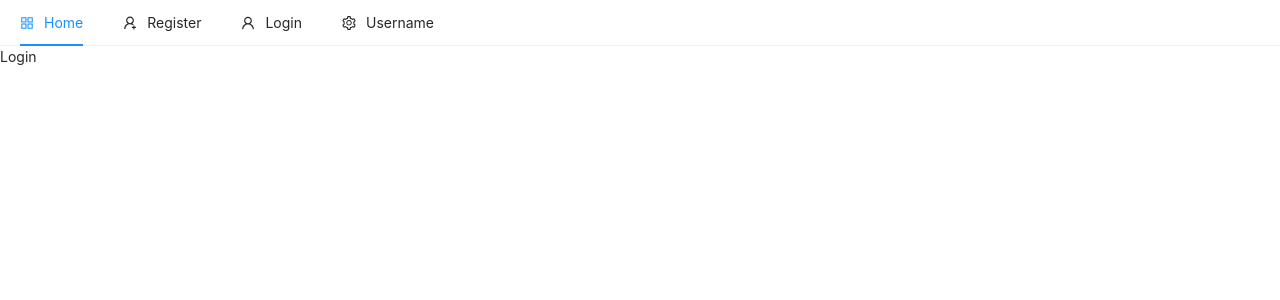
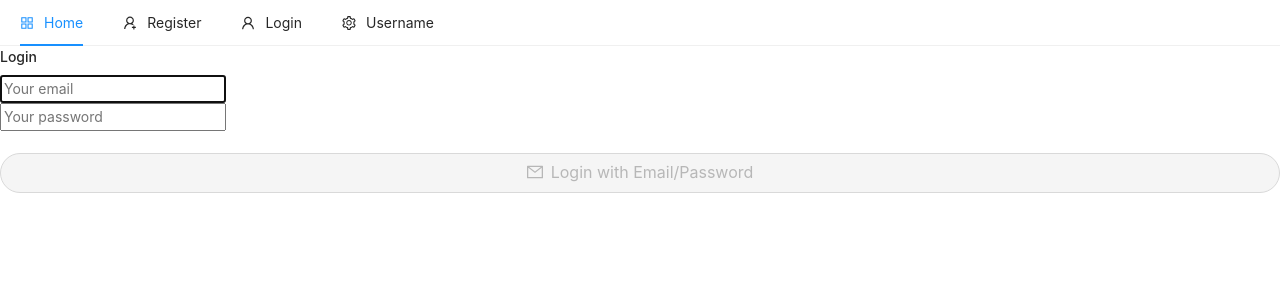
Before and after one commit to dontrellthedeveloper/mern-tech-ecommerce, a React (Create React App) app: page /login in a window 1280 px wide. Shown: the top 300 px of the page. Built offline with nearby package versions, Linux system fonts and the light colour scheme; no server answers.

Commit message:
added login page

```diff
--- a/src/pages/auth/Login.js
+++ b/src/pages/auth/Login.js
@@ -1,11 +1,70 @@
-import React from "react";
+import React, { useState } from "react";
+import { auth } from "../../firebase";
+import { toast } from "react-toastify";
+import { Button } from "antd";
+import { MailOutlined } from "@ant-design/icons";
 
 const Login = () => {
-  return (
-    <div>
-      <p>Login</p>
-    </div>
-  );
+    const [email, setEmail] = useState("");
+    const [password, setPassword] = useState('');
+
+    const handleSubmit = async (e) => {
+        console.log('env--->', process.env.REACT_APP_REGISTER_URL);
+        e.preventDefault();
+    };
+
+    const loginForm = () => (
+        <form onSubmit={handleSubmit}>
+            <div className='form-group'>
+                <input
+                    type="email"
+                    className="form-control"
+                    value={email}
+                    onChange={(e) => setEmail(e.target.value)}
+                    placeholder="Your email"
+                    autoFocus
+                />
+            </div>
+
+
+            <div className='form-group'>
+                <input
+                    type="email"
+                    className="form-control"
+                    value={password}
+                    onChange={(e) => setPassword(e.target.value)}
+                    placeholder="Your password"
+                />
+            </div>
+
+
+            <br/>
+            <Button
+                onClick={handleSubmit}
+                type="primary"
+                className="mb-3"
+                block
+                shape="round"
+                icon={<MailOutlined />}
+                size="large"
+                disabled={!email || password.length < 6}
+            >
+                Login with Email/Password
+            </Button>
+        </form>
+    );
+
+    return (
+        <div className="container p-5">
+            <div className="row">
+                <div className="col-md-6 offset-md-3">
+                    <h4>Login</h4>
+
+                    {loginForm()}
+                </div>
+            </div>
+        </div>
+    );
 };
 
 export default Login;
--- a/src/pages/auth/Register.js
+++ b/src/pages/auth/Register.js
@@ -30,9 +30,11 @@
                 className="form-control"
                 value={email}
                 onChange={(e) => setEmail(e.target.value)}
+                placeholder="Your email"
                 autoFocus
             />
 
+            <br/>
             <button type="submit" className="btn btn-raised">
                 Register
             </button>
```
